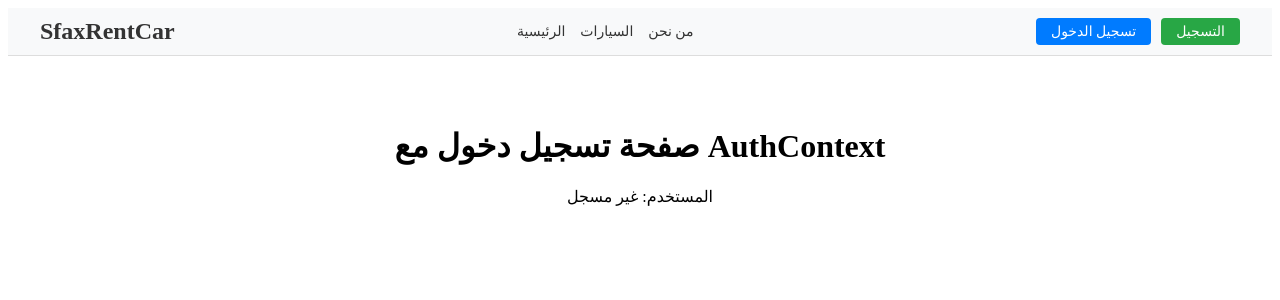
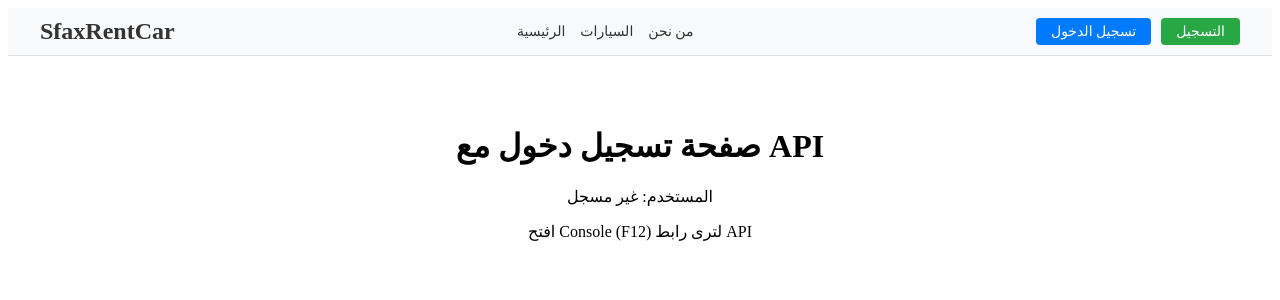
Before and after one commit to getcararoundtn-coder/sfaxrentcar, a React (Create React App) app in the folder frontend/: page /login in a window 1280 px wide. Shown: the top 300 px of the page. Built offline with nearby package versions, Linux system fonts and the light colour scheme; no server answers.

Commit message:
Test: Add API to Login

```diff
--- a/frontend/src/pages/Login.js
+++ b/frontend/src/pages/Login.js
@@ -1,16 +1,21 @@
 import React, { useContext } from 'react';
 import Navbar from '../components/layout/Navbar';
 import { AuthContext } from '../context/AuthContext';
+import API from '../services/api';
 
 const Login = () => {
   const { user } = useContext(AuthContext);
+
+  // اختبار بسيط للتأكد من أن API يعمل
+  console.log('API Base URL:', API.defaults.baseURL);
 
   return (
     <>
       <Navbar />
       <div style={{ padding: '50px', textAlign: 'center' }}>
-        <h1>صفحة تسجيل دخول مع AuthContext</h1>
+        <h1>صفحة تسجيل دخول مع API</h1>
         <p>المستخدم: {user ? user.name : 'غير مسجل'}</p>
+        <p>افتح Console (F12) لترى رابط API</p>
       </div>
     </>
   );
```
